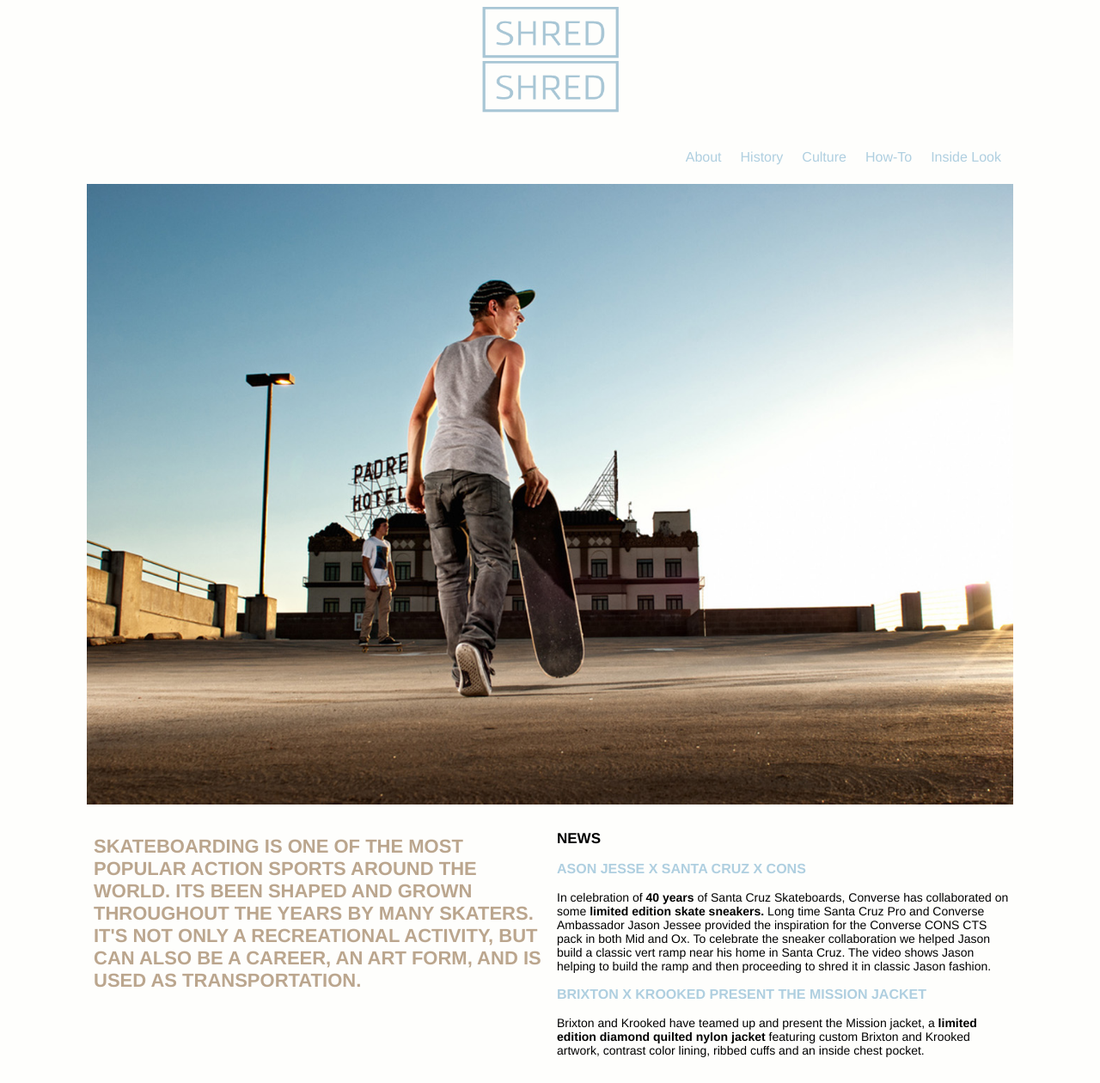
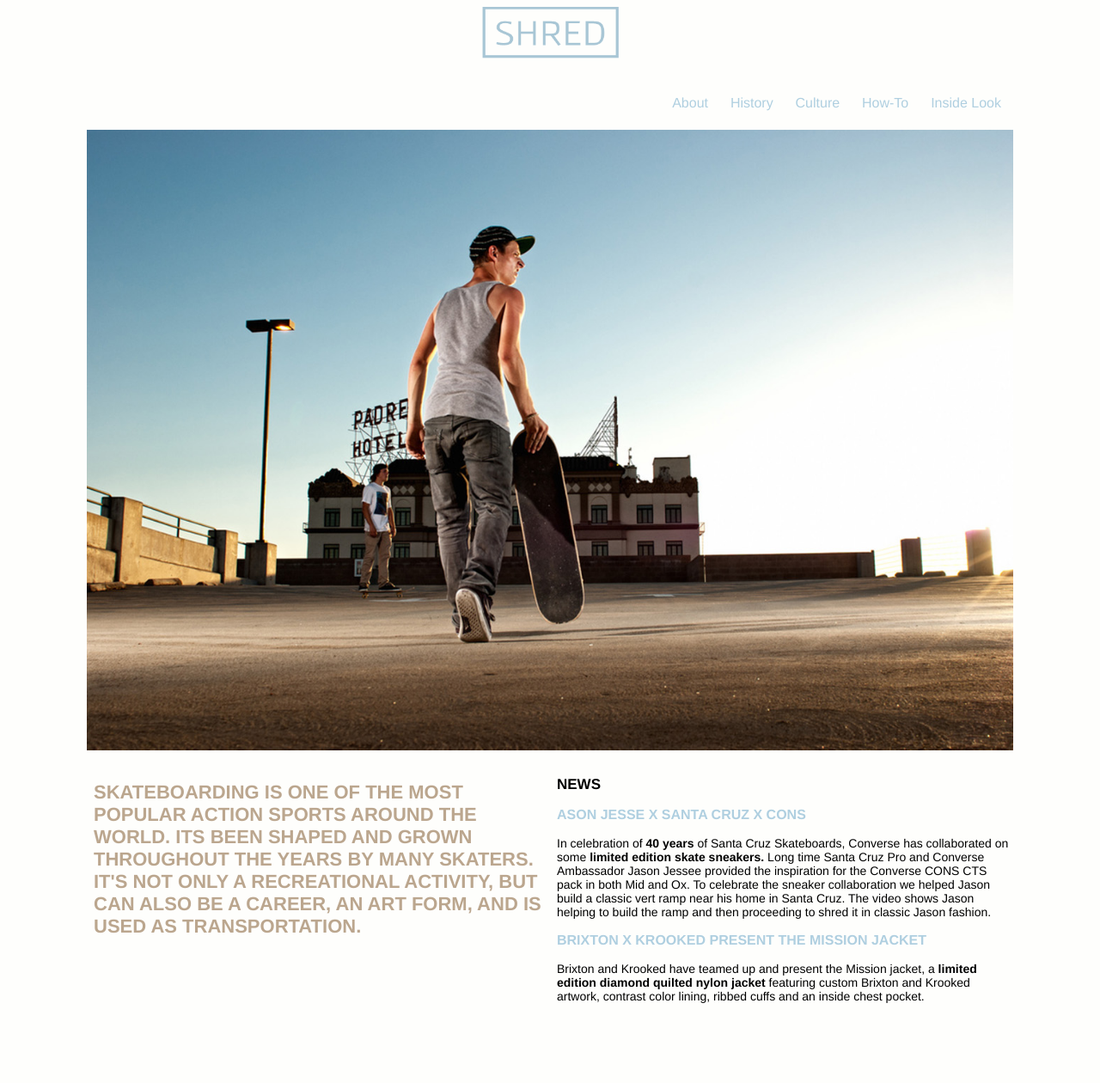
Before and after one commit to maddiwatson1/large-data-site, a Jekyll site: the page built from index.html, in a window 1280 px wide. Shown: the whole page at 86% size. Built offline with Jekyll 4.4.1, drawn with Linux system fonts in a browser that asks for light colours; Markdown is read by kramdown in place of the engine named in the settings; after the commit the page ends 1189 px from its top, so only the background shows below that.

Commit message:
removed a section

```diff
--- a/_layouts/default.html
+++ b/_layouts/default.html
@@ -28,16 +28,6 @@
 </head>
 <body>
 
-<div class="grid">
-
-	<div class="header-wrap clearfix">
-		<header id="header" class="clearfix">
-			<div class="logo">
-				<a href="index.html" rel="home"><img src="images/shred-logo.png" alt="shred" width="159" height="60"></a>
-			</div>
-		</header>
-	</div>
-
 <nav>
 <div class="header-wrap clearfix">
 		<header id="header" class="clearfix">
```
